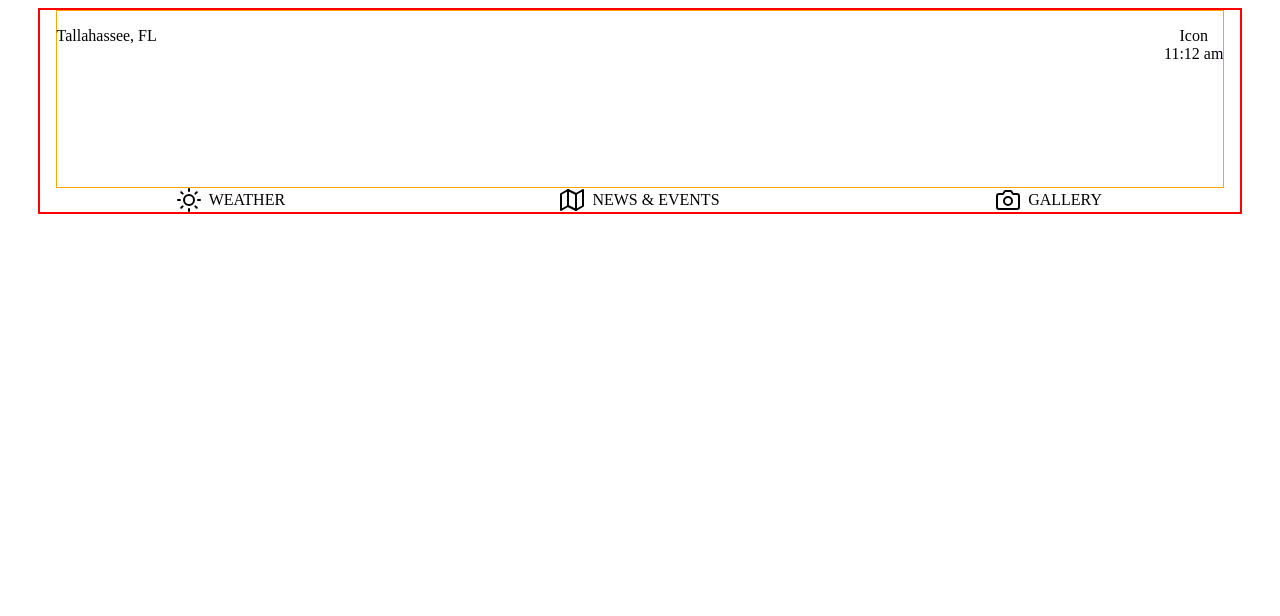
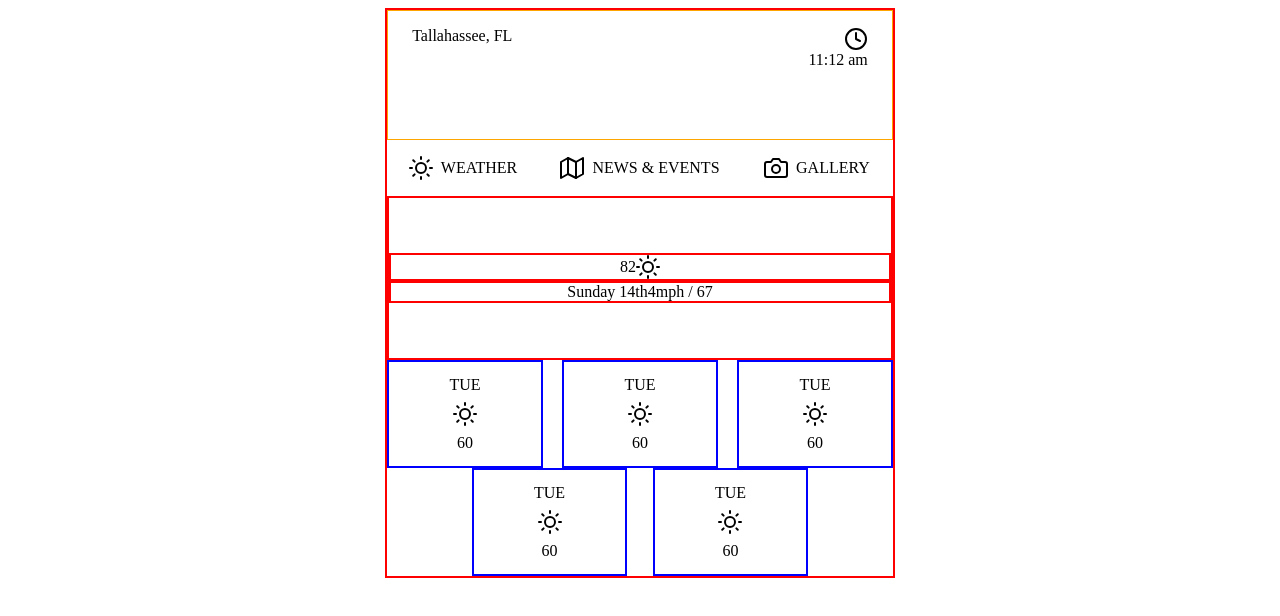
Before and after one commit to patrickxrivera/Weather-App, a plain HTML site: page index.html in a window 1280 px wide. Drawn offline with Linux system fonts and the light colour scheme.

Commit message:
Added all of layout except for center area

```diff
--- a/index.html
+++ b/index.html
@@ -8,7 +8,7 @@
   <body>
     <div class="main-container">
 
-      <div class="content-container">
+      <!-- <div class="content-container"> -->
 
         <section class="location-and-time-area">
           <div class="location-area">
@@ -16,7 +16,7 @@
           </div>
           <div class="time-area">
             <div class="time-icon">
-              Icon
+              <img src="clock.svg" alt="">
             </div>
             <div class="time-text">
               11:12 am
@@ -44,13 +44,58 @@
             <span class="nav-text">Gallery</span>
           </div>
 
-        </section class="weather-today-area">
+        </section>
 
-        <section>
+        <section class="weather-today-area">
+          <div class="weather-today"> <!-- TODO -->
+            <span>82</span>
+            <img src="sun.svg" alt="">
+          </div>
+          <div class="weather-today"> <!-- TODO -->
+            <span>Sunday 14th</span>
+            <span>4mph / 67</span>
+          </div>
+        </section>
+
+        <section class="forecast-first-three">
+          <div class="forecast-area"> <!-- TO DO -->
+            <span class="forecast-weekday">Tue</span>
+            <img src="sun.svg" alt="">
+            <span class="forecast-degrees">60</span>
+          </div>
+
+          <div class="forecast-area"> <!-- TO DO -->
+            <span class="forecast-weekday">Tue</span>
+            <img src="sun.svg" alt="">
+            <span class="forecast-degrees">60</span>
+          </div>
+
+          <div class="forecast-area"> <!-- TO DO -->
+            <span class="forecast-weekday">Tue</span>
+            <img src="sun.svg" alt="">
+            <span class="forecast-degrees">60</span>
+          </div>
+        </section>
+
+        <section class="forecast-last-two">
+
+          <div class="forecast-area"> <!-- TO DO -->
+            <span class="forecast-weekday">Tue</span>
+            <img src="sun.svg" alt="">
+            <span class="forecast-degrees">60</span>
+          </div>
+
+          <span class="forecast-gutter"></span>
+
+          <div class="forecast-area"> <!-- TO DO -->
+            <span class="forecast-weekday">Tue</span>
+            <img src="sun.svg" alt="">
+            <span class="forecast-degrees">60</span>
+          </div>
 
         </section>
 
-      </div> <!-- content container -->
+      <!-- </div> <!-- content container -->
 
     </div> <!-- main container -->
 
--- a/main.css
+++ b/main.css
@@ -13,13 +13,18 @@
 .location-and-time-area {
   display: flex;
   justify-content: space-between;
-  padding-top: 1rem;
-  height: 10rem;
+  padding: 1rem 2rem 0;
+  height: 7rem;
   border: 1px solid orange;
 }
 
 .time-area {
-  text-align: center;
+  text-align: right;
+}
+
+.time-icon {
+  display: flex;
+  justify-content: flex-end;
 }
 
 .nav-area {
@@ -27,20 +32,76 @@
   justify-content: space-between;
   align-items: center;
   text-transform: uppercase;
-}
-
-.nav-area > * {
-  min-width: 30%;
-  /* border: 2px solid blue; */
-  text-align: center;
+  padding: 1rem 0;
 }
 
 .nav-section-area {
   display: flex;
   justify-content: center;
   align-items: center;
+  min-width: 30%;
+  text-align: center;
 }
 
 .nav-section-mid-area {
   width: 0.5rem;
 }
+
+.weather-today-area {
+  height: 10rem;
+  border: 2px solid red;
+  display: flex;
+  flex-direction: column;
+  justify-content: center;
+}
+
+.weather-today {
+  display: flex;
+  /* flex-direction: column; */
+  align-items: center;
+  justify-content: center;
+  border: 2px solid red;
+}
+
+.forecast-first-three,
+.forecast-last-two {
+  display: flex;
+  text-transform: uppercase;
+}
+
+.forecast-first-three {
+  justify-content: space-between;
+}
+
+.forecast-last-two {
+  justify-content: center;
+}
+
+.forecast-gutter {
+  width: 5%;
+}
+
+.forecast-area {
+  display: flex;
+  flex-direction: column;
+  border: 2px solid blue;
+  align-items: center;
+  min-width: 30%;
+  min-height: 5rem;
+  justify-content: center;
+  padding: .75rem 0;
+}
+
+.forecast-area img {
+  padding: 0.5rem 0;
+}
+
+@media (min-width: 769px) {
+  .main-container {
+    width: 40%;
+    height: 90%;
+  }
+  .location-and-time-area {
+    padding: 1rem 1.5rem 0;
+  }
+}
```
Also changed, not shown: clock.svg (added).
